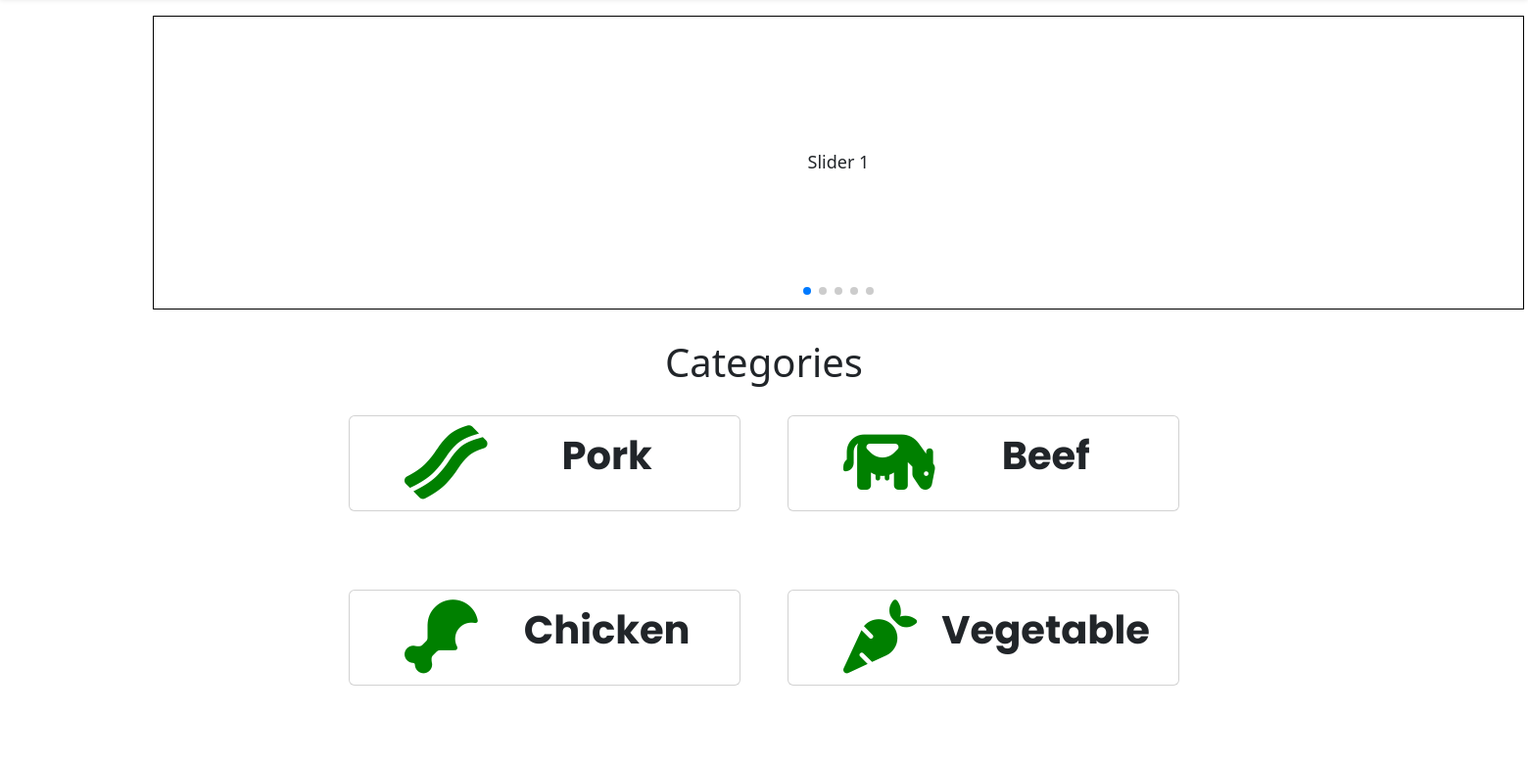
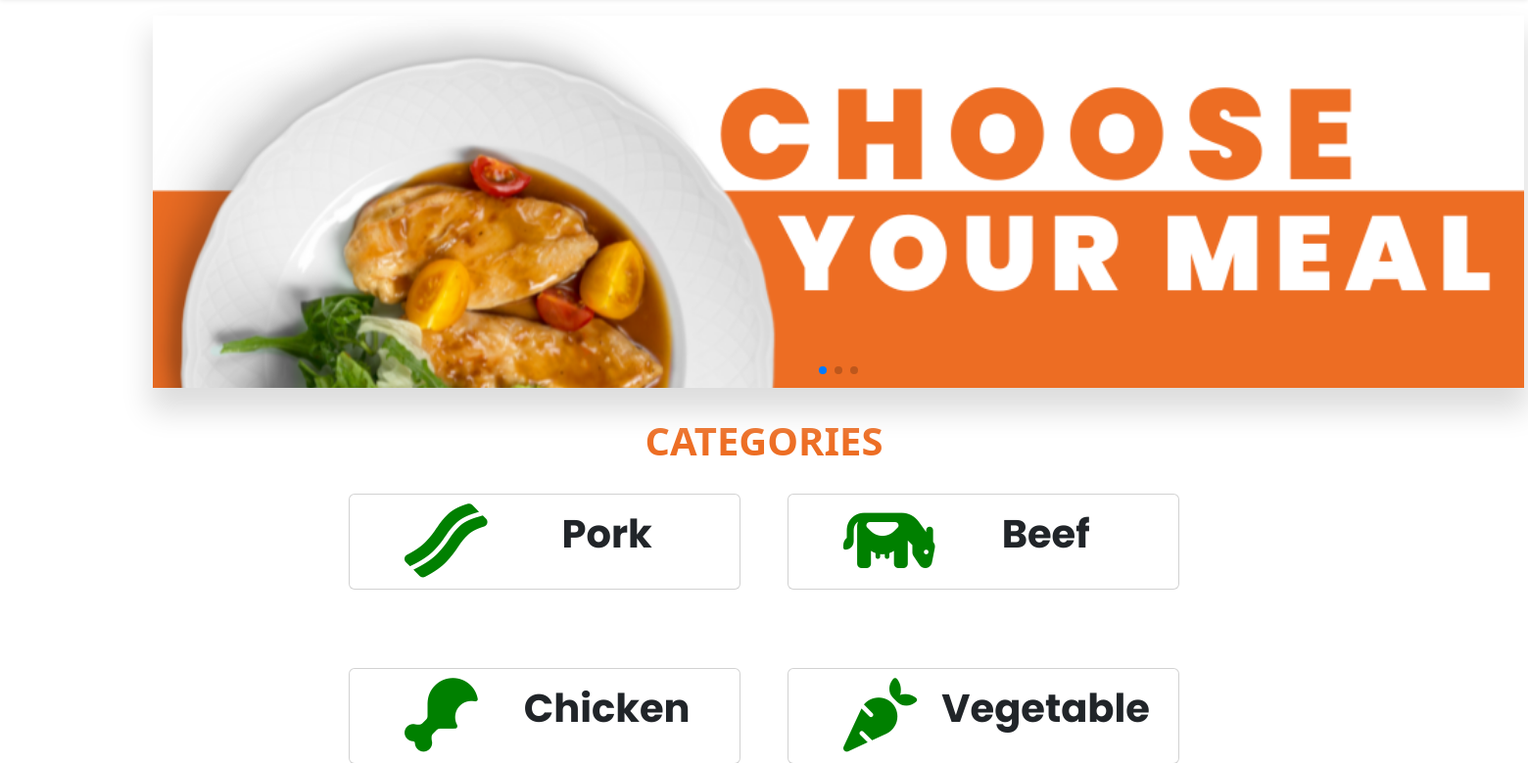
Before and after one commit to Cagnayo/Nutri-Meals, a PHP site: page /recipes.php in a window 1560 px wide. Shown: the part 100-879 px from the top of the page at 98% size. Run offline with PHP 8.4, Linux system fonts and the light colour scheme.

Commit message:
promotion pics

```diff
--- a/recipes.php
+++ b/recipes.php
@@ -46,8 +46,10 @@
 
     .swiper {
       width: 1400px;
-      height: 300px;
-      border: solid 1px black;
+      height: 380px;
+      -webkit-box-shadow: 0.5px 20px 28px 3.5px #ddd;
+      -moz-box-shadow: 0.5px 20px 28px 3.5px #ddd;
+      box-shadow: 0.5px 20px 28px 3.5px #ddd;
     }
 
     .swiper-slide {
@@ -107,17 +109,15 @@
   <section class="section-categories">
     <div class="swiper mySwiper">
       <div class="swiper-wrapper">
-        <div class="swiper-slide"> Slider 1</div>
-        <div class="swiper-slide">Slide 2</div>
-        <div class="swiper-slide">Slide 3</div>
-        <div class="swiper-slide">Slide 4</div>
-        <div class="swiper-slide">Slide 5</div>
+        <div class="swiper-slide"> <img src="images/promo 1.jpg" alt="promo 1"> </div>
+        <div class="swiper-slide"><img src="images/promo 2.jpg" alt="promo 1"> </div>
+        <div class="swiper-slide"><img src="images/promo 3.png" alt="promo 1"> </div>
       </div>
       <div class="swiper-pagination"></div>
     </div>
     </div>
-    <div class="categories text-center">
-      <h1>Categories</h1>
+    <div class="categories text-center" style="color: #ed6d23;">
+      <h1><b>CATEGORIES</b></h1>
     </div>
     <div class="row row-cols-2 row-cols-lg-3 g-2 g-lg-3 column-gap-5  row-gap-5 d-flex justify-content-center">
       <div class="card mb-3" style="max-width: 400px;">
@@ -218,7 +218,7 @@
               <div class="card-title d-flex justify-content-center align-item-center">
                 <a href="category-view.php?category=Fish">
                   <h1> Fish</h1>
-                  </a>
+                </a>
               </div>
             </div>
           </div>
```
Also changed, not shown: images/promo 1.jpg, images/promo 2.jpg, images/promo 3.png (added).
